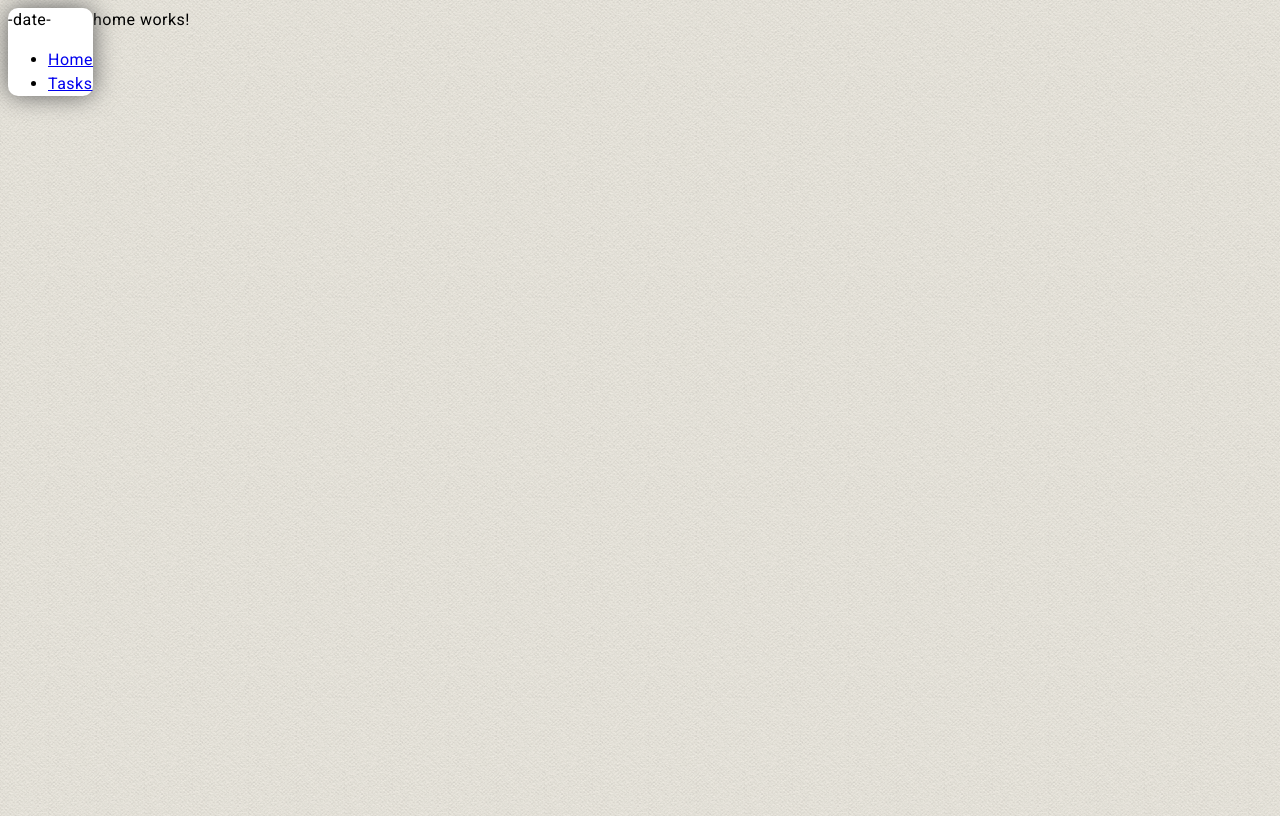
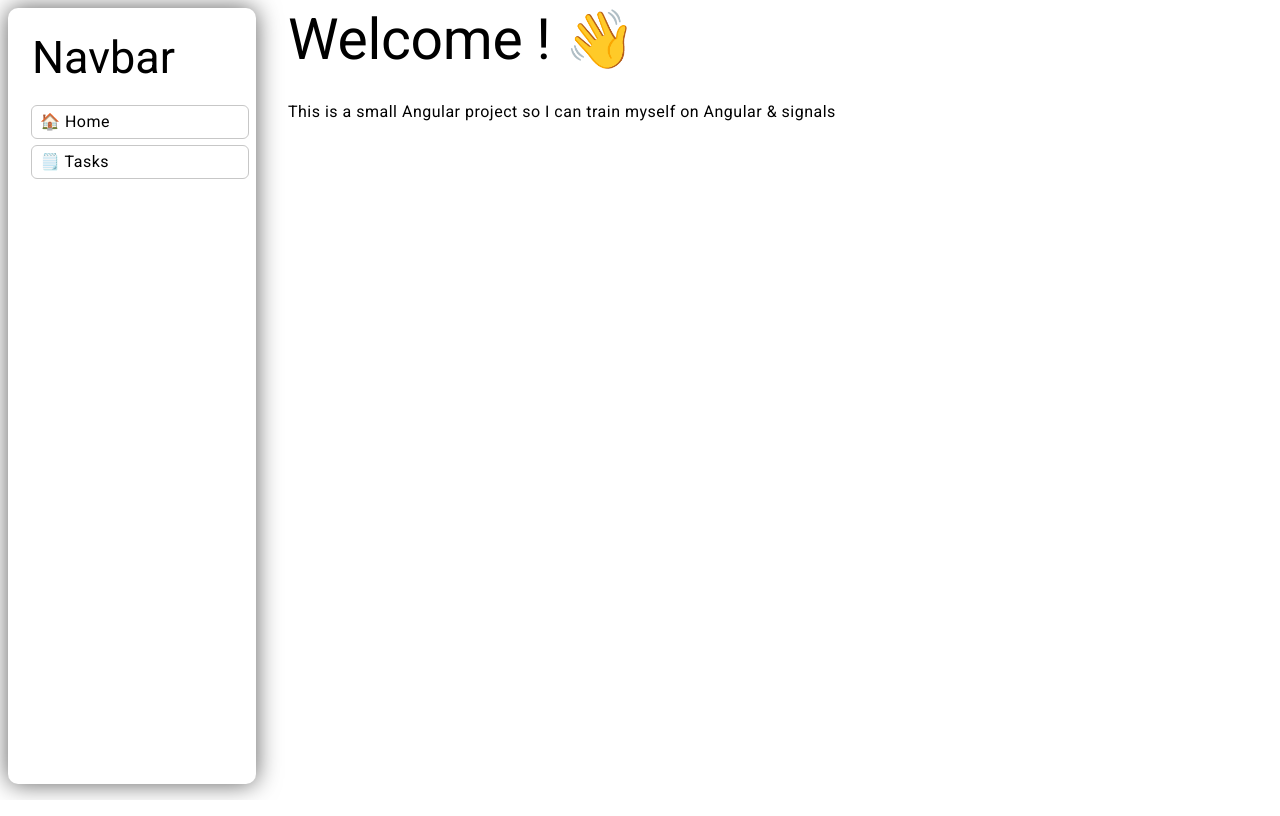
Before and after one commit to RamaHerbin/todolist-signals, an Angular app: page / in a window 1280 px wide. Built offline with nearby package versions, Linux system fonts and the light colour scheme.

Commit message:
some integration and first fetch api

```diff
--- a/src/app/app.component.scss
+++ b/src/app/app.component.scss
@@ -1,7 +1,11 @@
 .app {
-  background: url("/seamless_paper_texture.webp");
+  // background: url("/seamless_paper_texture.webp");
   height: 100%;
   width: 100%;
   display: flex;
   padding: 0.5rem;
+
+  main {
+    width: calc(100% - 2rem);
+  }
 }
--- a/src/app/components/navbar/navbar.component.html
+++ b/src/app/components/navbar/navbar.component.html
@@ -1,7 +1,7 @@
 <nav class="navbar">
-  -date-
-  <ul>
-    <li><a routerLink="/">Home</a></li>
-    <li><a routerLink="/tasks">Tasks</a></li>
+  <h2 class="navbar__h2">Navbar</h2>
+  <ul class="navbar__ul">
+    <li><a routerLink="/">🏠 Home</a></li>
+    <li><a routerLink="/tasks">🗒️ Tasks</a></li>
   </ul>
 </nav>
--- a/src/app/components/navbar/navbar.component.scss
+++ b/src/app/components/navbar/navbar.component.scss
@@ -3,4 +3,35 @@
   background-color: #fff;
   border-radius: 10px;
   filter: drop-shadow(0 0 0.75rem rgb(94, 94, 94));
+  height: calc(100% - 0.5rem);
+  padding: 1.5rem 1.5rem;
+
+  &__h2 {
+    position: relative;
+  }
+
+  &__ul {
+    position: relative;
+    display: flex;
+    flex-flow: column;
+    gap: 0.5rem;
+
+    li {
+      position: relative;
+      min-width: 200px;
+    }
+
+    a {
+      display: block;
+      width: 100%;
+      background-color: #fff;
+      outline: #c7c7c7 1px solid;
+      border-radius: 5px;
+      padding: 0.25rem 0.5rem;
+
+      &:hover {
+        background-color: #c7c7c7;
+      }
+    }
+  }
 }
--- /dev/null
+++ b/src/app/models/tasks.model.ts
@@ -0,0 +1,4 @@
+export interface Task {
+  name: string;
+  done: boolean;
+}
--- a/src/app/pages/home/home.component.html
+++ b/src/app/pages/home/home.component.html
@@ -1 +1,6 @@
-<p>home works!</p>
+<section class="home">
+  <h1>Welcome ! 👋</h1>
+  <p>
+    This is a small Angular project so I can train myself on Angular & signals
+  </p>
+</section>
--- a/src/app/pages/home/home.component.scss
+++ b/src/app/pages/home/home.component.scss
@@ -0,0 +1,5 @@
+.home {
+  position: relative;
+
+  padding: 0 0 0 2rem;
+}
--- a/src/app/pages/tasks/tasks.component.html
+++ b/src/app/pages/tasks/tasks.component.html
@@ -1 +1,56 @@
-<p>tasks works!</p>
+<section class="tasks">
+  <header>
+    <h1>Tasks</h1>
+  </header>
+
+  <div class="tasks__addContainer">
+    <form class="tasks__addForm">
+      <mat-form-field class="tasks__addFormField">
+        <mat-label>Task name</mat-label>
+        <input
+          [(ngModel)]="inputAdd"
+          name="add"
+          type="text"
+          matInput
+          placeholder="Ex. my task name"
+        />
+      </mat-form-field>
+    </form>
+    <button
+      class="tasks__addButton"
+      mat-icon-button
+      aria-label="Example icon button with a vertical three dot icon"
+      (click)="addTask(inputAdd)"
+    >
+      <mat-icon>add</mat-icon>
+    </button>
+  </div>
+
+  <mat-tab-group mat-stretch-tabs="false" mat-align-tabs="center">
+    <mat-tab label="All">
+      <ng-container *ngTemplateOutlet="myFragment" />
+    </mat-tab>
+    <mat-tab label="Todo"> </mat-tab>
+    <mat-tab label="Done"> </mat-tab>
+  </mat-tab-group>
+
+  <ng-template #myFragment let-pizzaTopping="topping">
+    <ul class="tasks__ul">
+      @for (task of signalsService.tasks(); track task.name) {
+      <li class="tasks__el">
+        <mat-checkbox [(ngModel)]="task.done" class="example-margin">{{
+          task.name
+        }}</mat-checkbox>
+        <button
+          class="deleteButton"
+          mat-flat-button
+          aria-label="Example icon button with a delete icon"
+          (click)="deleteTask($index)"
+        >
+          <mat-icon>delete</mat-icon>
+        </button>
+      </li>
+      }
+    </ul>
+  </ng-template>
+</section>
--- a/src/app/pages/tasks/tasks.component.scss
+++ b/src/app/pages/tasks/tasks.component.scss
@@ -0,0 +1,45 @@
+.tasks {
+  position: relative;
+
+  padding: 0 0 0 2rem;
+
+  display: flex;
+  flex-flow: column;
+
+  &__ul {
+    display: flex;
+    flex-flow: column;
+    gap: 4px;
+    width: 100%;
+  }
+
+  &__el {
+    display: flex;
+    align-items: center;
+    width: 100%;
+  }
+
+  .deleteButton {
+    display: flex;
+    justify-content: center;
+    background-color: red;
+    margin-left: auto;
+    mat-icon {
+      margin: 0;
+    }
+  }
+
+  &__addContainer {
+    display: flex;
+    align-items: center;
+  }
+
+  &__addForm,
+  &__addFormField {
+    width: 100%;
+  }
+
+  &__addButton {
+    margin-left: auto;
+  }
+}
--- a/src/app/pages/tasks/tasks.component.ts
+++ b/src/app/pages/tasks/tasks.component.ts
@@ -1,12 +1,63 @@
-import { Component } from '@angular/core';
-
+import { Component, inject, Input, TemplateRef } from '@angular/core';
+import { MatTabsModule } from '@angular/material/tabs';
+import { MatCheckboxModule } from '@angular/material/checkbox';
+import { MatButtonModule } from '@angular/material/button';
+import { MatIconModule } from '@angular/material/icon';
+import {
+  FormControl,
+  FormGroupDirective,
+  NgForm,
+  Validators,
+  FormsModule,
+  ReactiveFormsModule,
+} from '@angular/forms';
+import { MatInputModule } from '@angular/material/input';
+import { MatFormFieldModule } from '@angular/material/form-field';
+import { CommonModule } from '@angular/common';
+import { Task } from '../../models/tasks.model';
+import { CommonService } from '../../services/common.service';
 @Component({
   selector: 'app-tasks',
   standalone: true,
-  imports: [],
+  imports: [
+    FormsModule,
+    MatInputModule,
+    ReactiveFormsModule,
+    MatFormFieldModule,
+    MatTabsModule,
+    MatCheckboxModule,
+    MatButtonModule,
+    MatIconModule,
+    CommonModule,
+  ],
   templateUrl: './tasks.component.html',
-  styleUrl: './tasks.component.scss'
+  styleUrl: './tasks.component.scss',
 })
 export class TasksComponent {
+  @Input() myFragment: TemplateRef<unknown> | undefined;
 
+  constructor() {}
+
+  public inputAdd = '';
+  public signalsService = inject(CommonService);
+
+  public ngOnInit() {
+    this.signalsService.getTasks();
+  }
+
+  // public tasks: Array<Task> = [];
+
+  public deleteTask(index: number) {
+    console.log('index :>> ', index);
+  }
+
+  public addTask(taskName: string) {
+    this.signalsService.tasks.update((tasks: Array<Task>) => [
+      ...tasks,
+      {
+        name: taskName,
+        done: false,
+      },
+    ]);
+  }
 }
--- /dev/null
+++ b/src/app/services/common.service.ts
@@ -0,0 +1,38 @@
+import { Injectable, signal } from '@angular/core';
+import { Task } from '../models/tasks.model';
+import { compileClassMetadata } from '@angular/compiler';
+
+@Injectable({
+  providedIn: 'root',
+})
+export class CommonService {
+  constructor() {}
+
+  public tasks = signal<Task[]>([]);
+
+  public async getTasks() {
+    // return new Promise(async (resolve, reject) => {
+    //   const response = await fetch(
+    //     'https://jsonplaceholder.typicode.com/todos/1'
+    //   );
+    //   console.log('response :>> ', response);
+    //   return await response.json();
+    // });
+
+    try {
+      const response = await fetch('http://localhost:3001/todos');
+
+      if (!response.ok) {
+        throw new Error('Network response was not ok');
+      }
+
+      const data = await response.json();
+      console.log('data :>> ', data);
+      this.tasks.set([...this.tasks(), ...data]); // Update datas
+      return data;
+    } catch (error) {
+      console.error('Error fetching tasks:', error);
+      throw error; // Optionnel : relancer l'erreur pour la gestion ultérieure
+    }
+  }
+}
--- a/src/styles.scss
+++ b/src/styles.scss
@@ -1,4 +1,37 @@
 /* You can add global styles to this file, and also import other style files */
 
-html, body { height: 100%; }
-body { margin: 0; font-family: Roboto, "Helvetica Neue", sans-serif; }
+html,
+body {
+  height: 100%;
+}
+body {
+  margin: 0;
+  font-family: Roboto, "Helvetica Neue", sans-serif;
+}
+
+html {
+  box-sizing: border-box;
+}
+*,
+*:before,
+*:after {
+  box-sizing: inherit;
+}
+
+ul {
+  list-style: none;
+  padding: 0;
+  margin: 0;
+}
+
+li,
+ul li {
+  margin: 0;
+  padding: 0;
+  text-indent: 0;
+  list-style-type: 0;
+}
+
+a {
+  all: unset;
+}
```
Also changed, not shown: 1 other file (tests, documents, lock files or other folders).
